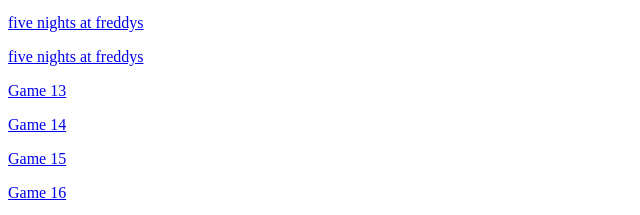
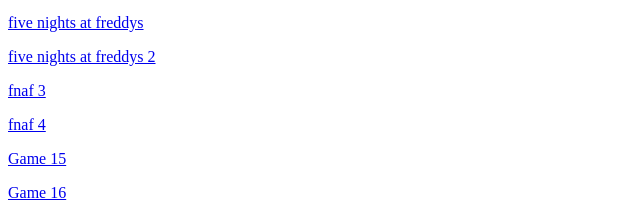
Before and after one commit to elifrieze/science-notes, a plain HTML site: page index.html in a window 1280 px wide. Shown: the part 406-621 px from the top of the page, 0-640 px from the left. Drawn offline with Linux system fonts and the light colour scheme.

Commit message:
Update index.html

```diff
--- a/index.html
+++ b/index.html
@@ -16,14 +16,12 @@
   <p><a href="game6.html">The Legend of Zelda 1</a></p>
   <p><a href="game7.html">Tetris</a></p>
   <p><a href="game8.html">The Legend of Zelda 2</a></p>
-  </head>
-<body>
   <p><a href="game9.html">henery stickman</a></p>
   <p><a href="game10.html">henery stickman 2</a></p>
   <p><a href="game11.html">five nights at freddys</a></p>
-  <p><a href="game12.html">five nights at freddys</a></p>
-  <p><a href="game13.html">Game 13</a></p>
-  <p><a href="game14.html">Game 14</a></p>
+  <p><a href="game12.html">five nights at freddys 2</a></p>
+  <p><a href="game13.html">fnaf 3</a></p>
+  <p><a href="game14.html">fnaf 4</a></p>
   <p><a href="game15.html">Game 15</a></p>
   <p><a href="game16.html">Game 16</a></p>
   <p><a href="game17.html">Game 17</a></p>
```
